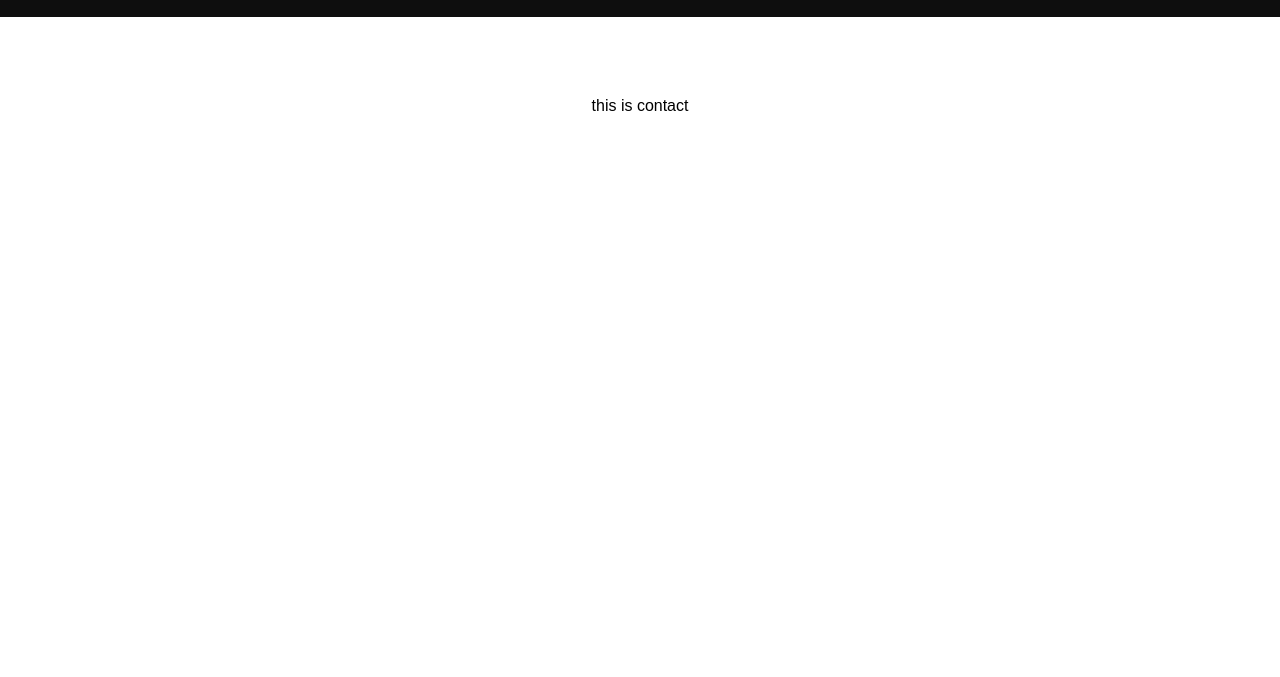
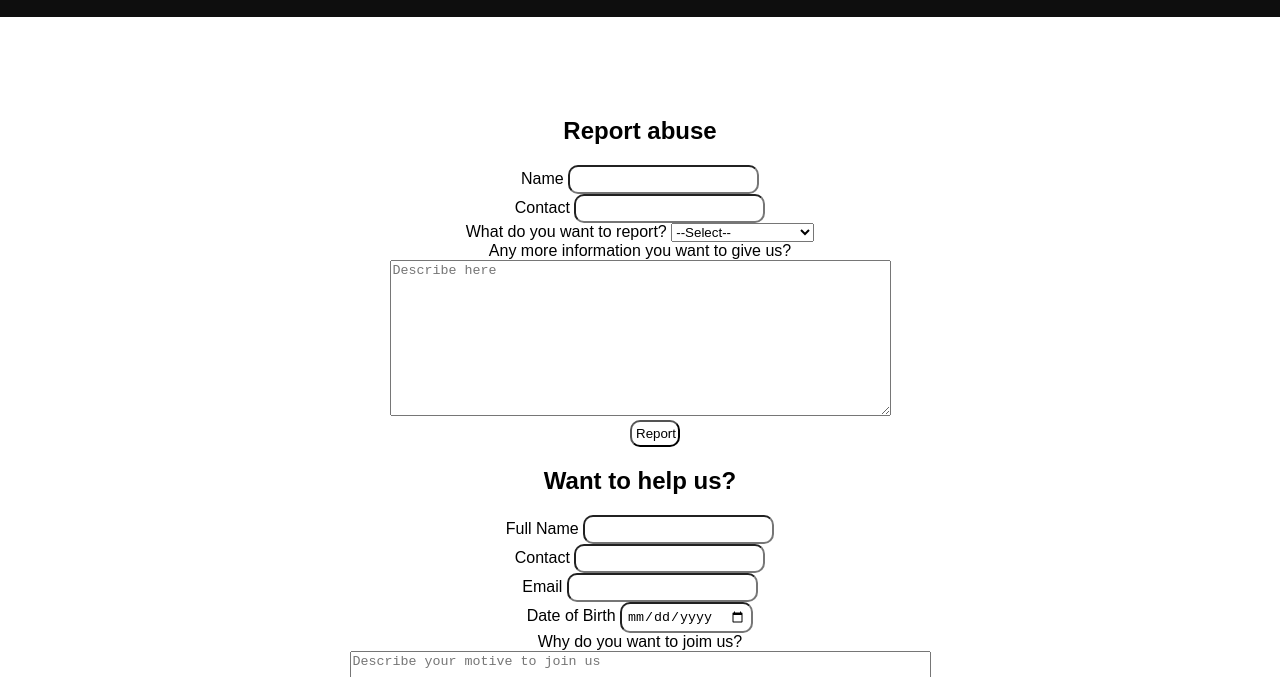
Before and after one commit to Sanket-shiwakoti2/WebCraft, a plain HTML site: page contact.html in a window 1280 px wide. Shown: the part 123-800 px from the top of the page. Drawn offline with Linux system fonts and the light colour scheme.

Commit message:
Created forms in contact.html to report animal abuse and join as a volunteer

```diff
--- a/contact.html
+++ b/contact.html
@@ -1,5 +1,6 @@
 <!DOCTYPE html>
 <html lang="en">
+
 <head>
   <meta charset="UTF-8">
   <meta http-equiv="X-UA-Compatible" content="IE=edge">
@@ -7,6 +8,7 @@
   <title>Document</title>
   <link rel="stylesheet" href="contact.css">
 </head>
+
 <body>
   <header>
     <div class="container">
@@ -25,7 +27,7 @@
           <li><a href="service.html">Services</a></li>
           <li><a href="contact.html">Contact</a></li>
         </ul>
-        <div class  ="sb">
+        <div class="sb">
           <input type="text" name="search" id="" placeholder="Search">
           <button>
             login
@@ -35,7 +37,53 @@
       </nav>
     </div>
   </header>
-      <main>this is contact</main>
+  <main>
+    <div class="report-form">
+      <div>
+        <h2>Report abuse</h2>
+        <form>
+          <label for="name">Name</label>
+          <input type="text" name="name" id="name" required>
+          <br>
+          <label for="contact">Contact</label>
+          <input type="text" name="contact" id="contact" required>
+          <br>
+          <label for="report">What do you want to report?</label>
+          <select name="report" id="report" required>
+            <option value="" selected>--Select--</option>
+            <option value="illtreatment/voilence">Illtreatment/Voilence</option>
+            <option value="abandonment">Abandonment</option>
+            <option value="rescue">Rescue request</option>
+          </select>
+          <br>
+          <label for="moreinfo">Any more information you want to give us?</label><br>
+          <textarea name="moreinfo" id="moreinfo" cols="60" rows="10" placeholder="Describe here"></textarea><br>
+          <button>Report</button>
+        </form>
+      </div>
+    </div>
+    <div class="volunteer-form">
+      <div>
+        <h2>Want to help us?</h2>
+        <form>
+          <label for="full-name">Full Name</label>
+          <input type="text" name="full-name" id="full-name" required><br>
+          <label for="contact">Contact</label>
+          <input type="text" name="contact" id="contact" required><br>
+          <label for="email">Email</label>
+          <input type="email" name="email" id="email" required><br>
+          <label for="dob">Date of Birth</label>
+          <input type="date" name="dob" id="dob" required><br>
+          <label for="descride">Why do you want to joim us?</label><br>
+          <textarea name="describe" id="describe" cols="70" rows="30" placeholder="Describe your motive to join us"
+            required></textarea><br>
+          <button>Submit</button>
+        </form>
+      </div>
+    </div>
+
+  </main>
   <script src="script.js"></script>
 </body>
+
 </html>
```
Lines whose indentation alone changed are shown as unchanged.
